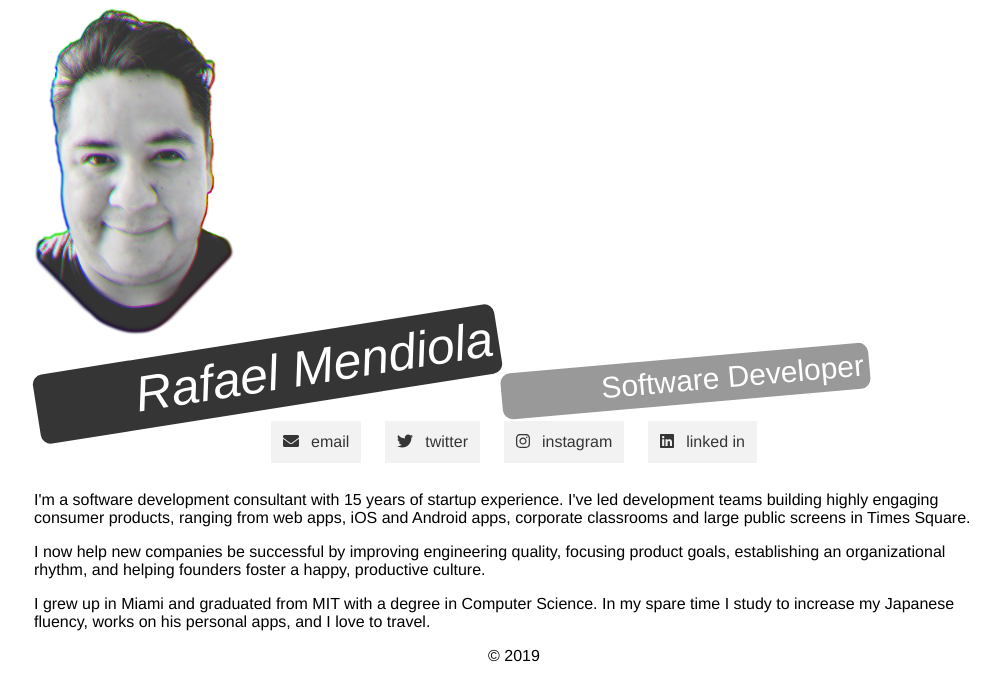
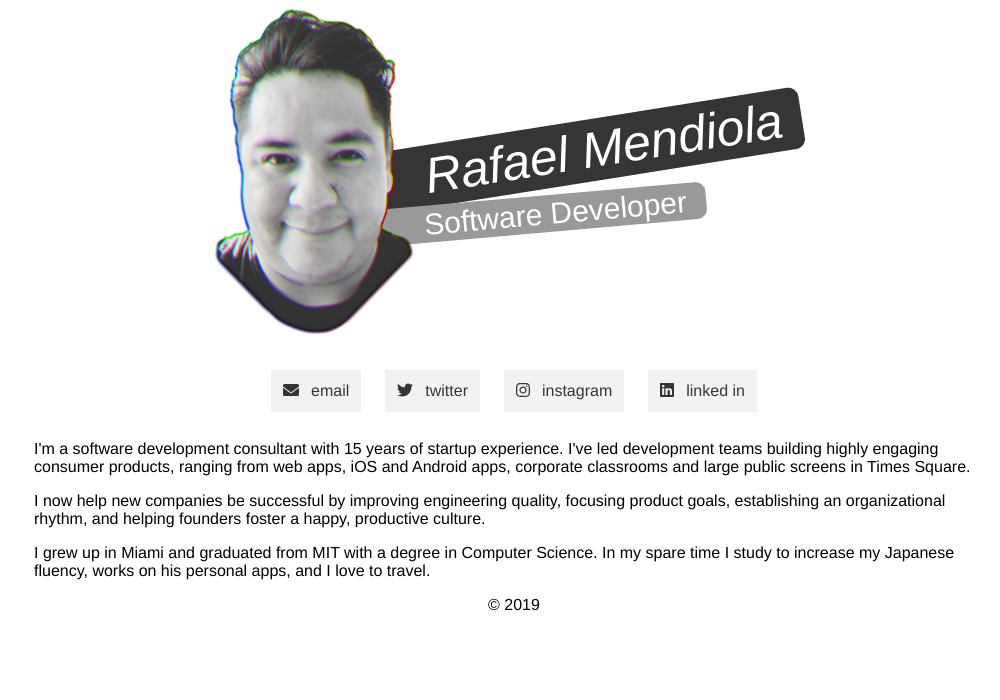
Before and after one commit to dslounge/raf.dev, a Gatsby site: page / in a window 1280 px wide. Shown: the whole page, without its empty margins (126-1126 px from the left). Built offline with nearby package versions, Linux system fonts and the light colour scheme; Gatsby itself is replaced by a stand-in of ours.

Commit message:
progress

```diff
--- a/src/pages/index.js
+++ b/src/pages/index.js
@@ -23,27 +23,44 @@ const styles = {
   },
   profileImage: {
     width: 200,
+    position: "relative",
+    zIndex: 2,
   },
   name: {
     display: "inline-block",
     backgroundColor: colors.black,
     fontSize: 50,
+    lineHeight: "50px",
     color: colors.white,
     padding: spacing.TINY,
     borderRadius: "10px",
     fontStyle: "italic",
     transform: "rotate(-9deg)",
-    paddingLeft: 100,
+    paddingLeft: 170,
+    paddingRight: 20,
   },
   rafTitle: {
     display: "inline-block",
     backgroundColor: colors.gray,
     fontSize: 30,
+    lineHeight: "25px",
     color: colors.white,
     padding: spacing.TINY,
     borderRadius: "10px",
     transform: "rotate(-5deg)",
-    paddingLeft: 100,
+    marginTop: 10,
+    paddingLeft: 170,
+    paddingRight: 20,
+  },
+  header: {
+    display: "flex",
+    alignItems: "center",
+    justifyContent: "center",
+  },
+  headerInner: {
+    position: "relative",
+    height: 350,
+    width: 600,
   },
 };
 
@@ -51,10 +68,21 @@ const styles = {
 
 const IndexPage = () => (
   <Layout title="Home">
-    <img style={styles.profileImage} src={rafProfile} alt="raf profile" />
-    <div>
-      <div style={styles.name}>Rafael Mendiola</div>
-      <div style={styles.rafTitle}>Software Developer</div>
+    <div style={styles.header}>
+      <div style={styles.headerInner}>
+        <img style={styles.profileImage} src={rafProfile} alt="raf profile" />
+        <div
+          style={{
+            transform: "translate(40px, -210px)",
+            position: "relative",
+            zIndex: 1,
+          }}
+        >
+          <div style={styles.name}>Rafael Mendiola</div>
+          <br />
+          <div style={styles.rafTitle}>Software Developer</div>
+        </div>
+      </div>
     </div>
     <div style={styles.row}>
       <SocialButton
```
